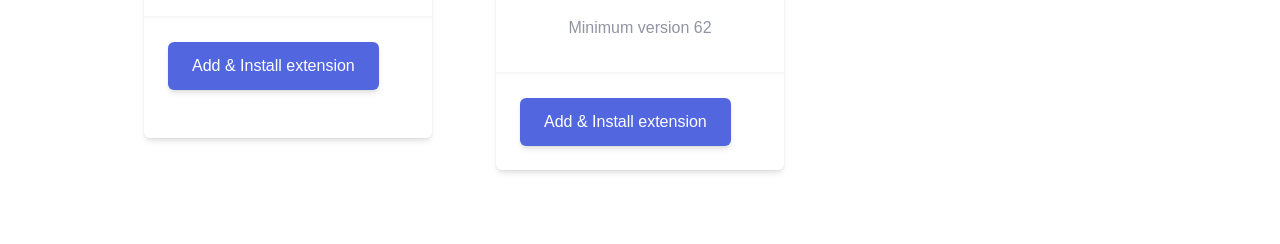
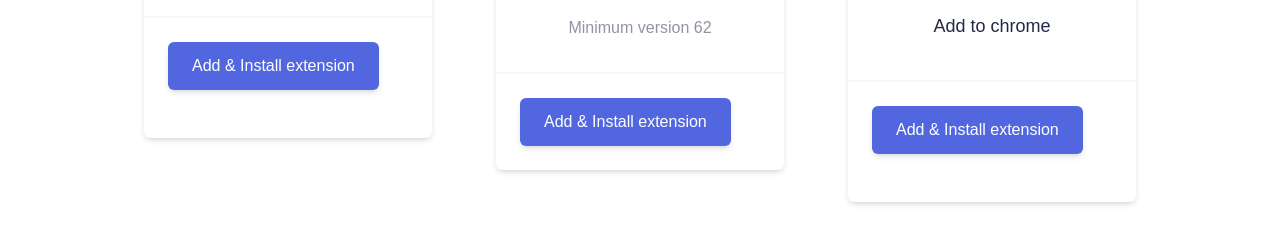
Before and after one commit to edmondgaks/landingpage, a website: page index.html in a window 1280 px wide. Shown: the part 2404-2648 px from the top of the page. Drawn offline with Linux system fonts and the light colour scheme.

Commit message:
initial commit

```diff
--- a/index.html
+++ b/index.html
@@ -136,7 +136,18 @@
                 </div>
             </div>
 
-
+            <!--Card 3-->
+            <div class="flex flex-col rounded-md shadow-md lg:mt-16">
+                <div class="p-6 flex flex-col items-center">
+                    <img src="" alt="">
+                    <h3 class="mt-5 mb-2 text-bookmark-blue text-lg">Add to chrome</h3>
+                    <p class="mb-2 text-bookmark-grey font-light"></p>
+                </div>
+                <hr class="border-b border-bookmark-white">
+                <div class="flex p-6">
+                    <button type="button" class="flex btn btn-purple hover:bg-bookmark-white hover:text-black">Add & Install extension</button>
+                </div>
+            </div>
         </div>
     </section>
     <!--FAQa-->
```
